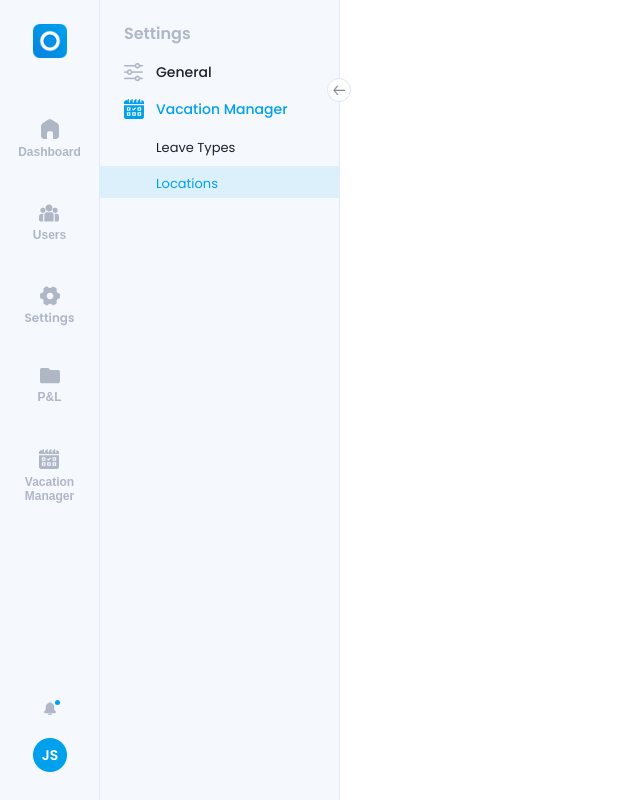
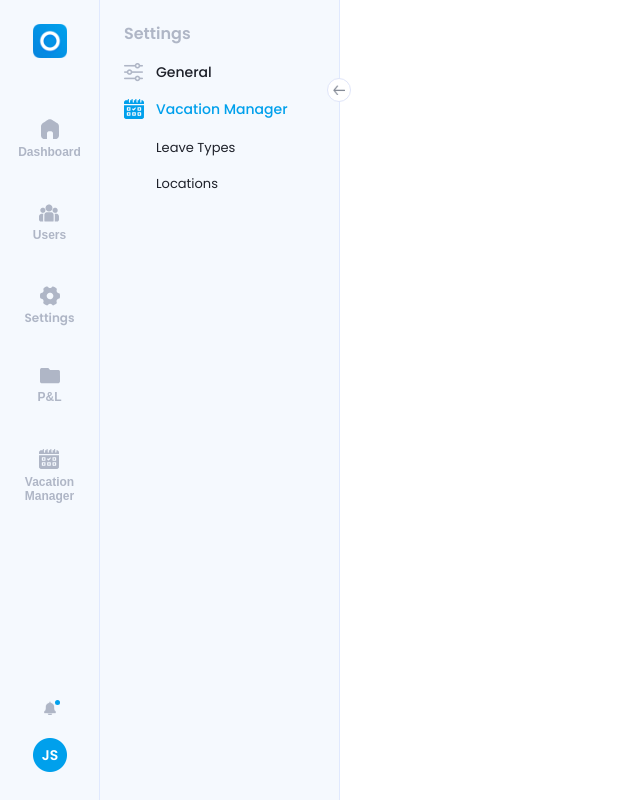
Before and after one commit to Anaistat/Techcore_test, a React (Create React App) app: page /settings in a window 1280 px wide. Both pictures are taken after a click on the element "Vacation Manager". Shown: the whole page, without its empty margins (0-640 px from the left). Built offline with nearby package versions, Linux system fonts and the light colour scheme.

Commit message:
add transition

```diff
--- a/src/components/Settings/Settings.module.sass
+++ b/src/components/Settings/Settings.module.sass
@@ -45,16 +45,35 @@
       color: var(--main-color-100)
 
   .cell
-    &--active
-      position: absolute
-      box-sizing: border-box
-      padding: 4px 0 0 56px
-      width: 100%
-      height: 32px
+    cursor: pointer
+    position: absolute
+    box-sizing: border-box
+    padding: 4px 0 0 56px
+    width: 100%
+    height: 32px
+    left: 0
+    transition: background-color 0.3s ease-out
+
+    &--types
+      top: 130px
+
+    &--location
+      top: 166px
+
+    &:hover
       background-color: var(--main-color-10)
-      left: 0
-      top: 166px
-      cursor: pointer
+      transition: background-color 0.3s ease-out
+
+    //&--active
+    //  position: absolute
+    //  box-sizing: border-box
+    //  padding: 4px 0 0 56px
+    //  width: 100%
+    //  height: 32px
+    //  background-color: var(--main-color-10)
+    //  left: 0
+    //  top: 166px
+    //  cursor: pointer
 
 
   .arrow
--- a/src/components/Settings/Settings.tsx
+++ b/src/components/Settings/Settings.tsx
@@ -34,12 +34,12 @@ const Settings = () => {
             <ul className={style['settings__subitems']} style={{
                 display: showSubmenu?'block':'none'
             }}>
-                <li>
+                <li className={[style['cell'], style['cell--types']].join(' ')}>
                     <span className={style['text']}>Leave Types</span>
                 </li>
-                <li className={style['cell--active']}>
+                <li className={[style['cell'], style['cell--location']].join(' ')}>
                    <Link to='/settings/vacation' className={style['location-link']}>
-                       <span className={[style['text'], style['text--active']].join(' ')}>Locations</span>
+                       <span className={style['text']}>Locations</span>
                    </Link>
                 </li>
             </ul>
--- a/src/components/Vacation Manager Page/More/More.tsx
+++ b/src/components/Vacation Manager Page/More/More.tsx
@@ -23,6 +23,7 @@ const More:FC<MoreProps> = ({open, country, setIsOpen}) => {
     }
     const makeDefault = () =>{
         dispatch({type: 'MAKE_DEFAULT', payload: {location: country}})
+        setIsOpen(false)
     }
     const buttons = [<Button text='Yes, Delete' color='red-outline' onClick={deleteCard}/>]
 
--- a/src/components/Vacation Manager Page/VacationManagerPage.tsx
+++ b/src/components/Vacation Manager Page/VacationManagerPage.tsx
@@ -7,6 +7,7 @@ import Modal from "../Modal/Modal";
 import CreateLocation from "./CreateLocation/CreateLocation";
 import {useDispatch, useSelector} from "react-redux";
 import users from "../../users";
+import {Vacation} from "../../types";
 
 const VacationManagerPage = () => {
 
@@ -18,6 +19,10 @@ const VacationManagerPage = () => {
         dispatch({type: 'ADD_LOCATION', payload: {location: location, isDefault: false, users: users}})
         setCreateLocation(false)
     }
+
+    useEffect(()=>{
+        console.log(vacation.sort((e:Vacation)=>e.isDefault?1:-1))
+    }, [vacation])
 
 
     const buttons = [<Button text='Cancel' color='grey' onClick={()=>setCreateLocation(false)}/>, <Button text='Create' color='blue' className={style['create-location']} onClick={addNewLocation}/>]
--- a/src/store/vacationReducer.ts
+++ b/src/store/vacationReducer.ts
@@ -28,13 +28,7 @@ export const vacationReducer = (state:Vacation[] = defaultCards, action:any) =>{
 
         case 'MAKE_DEFAULT':
             [...state].map(e=>{
-                if(e.location === action.payload.location){
-                    e.isDefault = true
-                    console.log(e)
-                }
-                else{
-                    e.isDefault = false
-                }
+                e.isDefault = e.location === action.payload.location;
             })
             return [...state]
 
```
